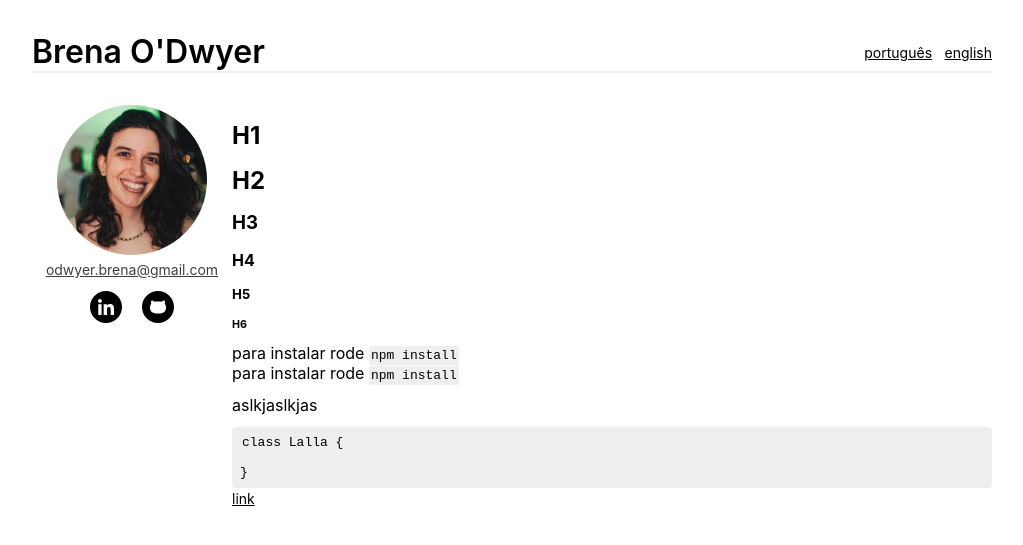
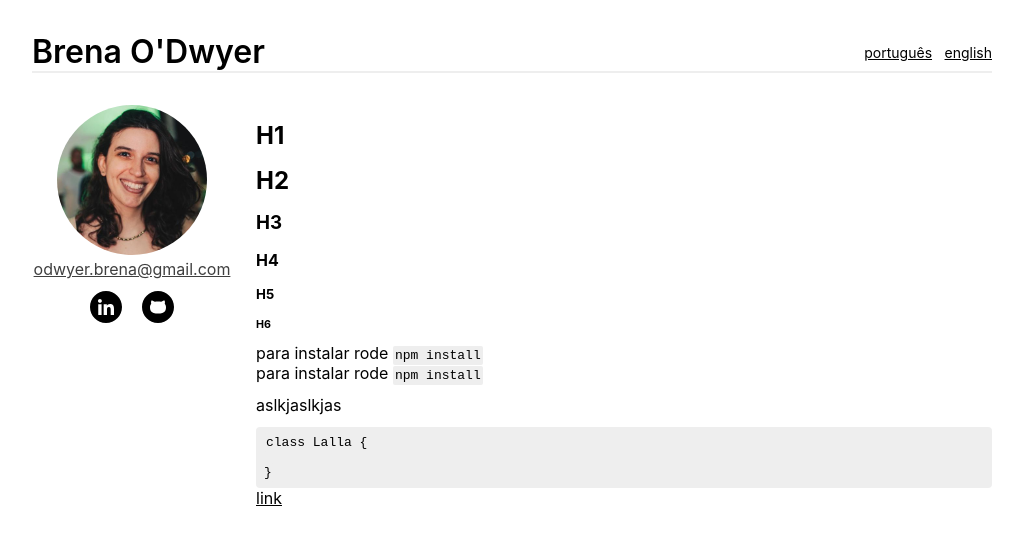
Before and after one commit to brena-odwyer/brena-odwyer.github.io, a Jekyll site: the page built from en/index.md, in a window 1280 px wide. Shown: the top 545 px of the page, without its empty margins (128-1151 px from the left). Built offline with Jekyll 4.4.1, drawn with Linux system fonts in a browser that asks for light colours.

Commit message:
fix: responsive spacing

```diff
--- a/assets/css/style.css
+++ b/assets/css/style.css
@@ -4,8 +4,8 @@
 }
 
 .bo-title {
+    font-size: 24px;
     color: black;
-    font-size: 32px;
     font-weight: 600;
     margin: 0px;
 }
@@ -28,19 +28,19 @@ a:visited,
 .bo-link:visited,
 .bo-language-link,
 .bo-language-link:visited {
-    font-size: 14px;
     text-decoration: underline;
     color: #000000;
+}
+
+.bo-language-link {
+    font-size: 14px;
+    margin-left: 8px;
 }
 
 a:hover,
 .bo-link,
 .bo-language-link:hover {
     color: #3f3f3f;
-}
-
-.bo-language-link:not(:first-child) {
-    margin-left: 8px;
 }
 
 .bo-column-right {
@@ -70,6 +70,9 @@ a:hover,
 }
 
 @media screen and (min-width: 544px) {
+    .bo-title {
+        font-size: 32px;
+    }
     .bo-content {
         display: flex;
     }
@@ -81,5 +84,6 @@ a:hover,
 
     .bo-column-left {
         flex-grow: 1;
+        margin-left: 24px;
     }
 }
```
